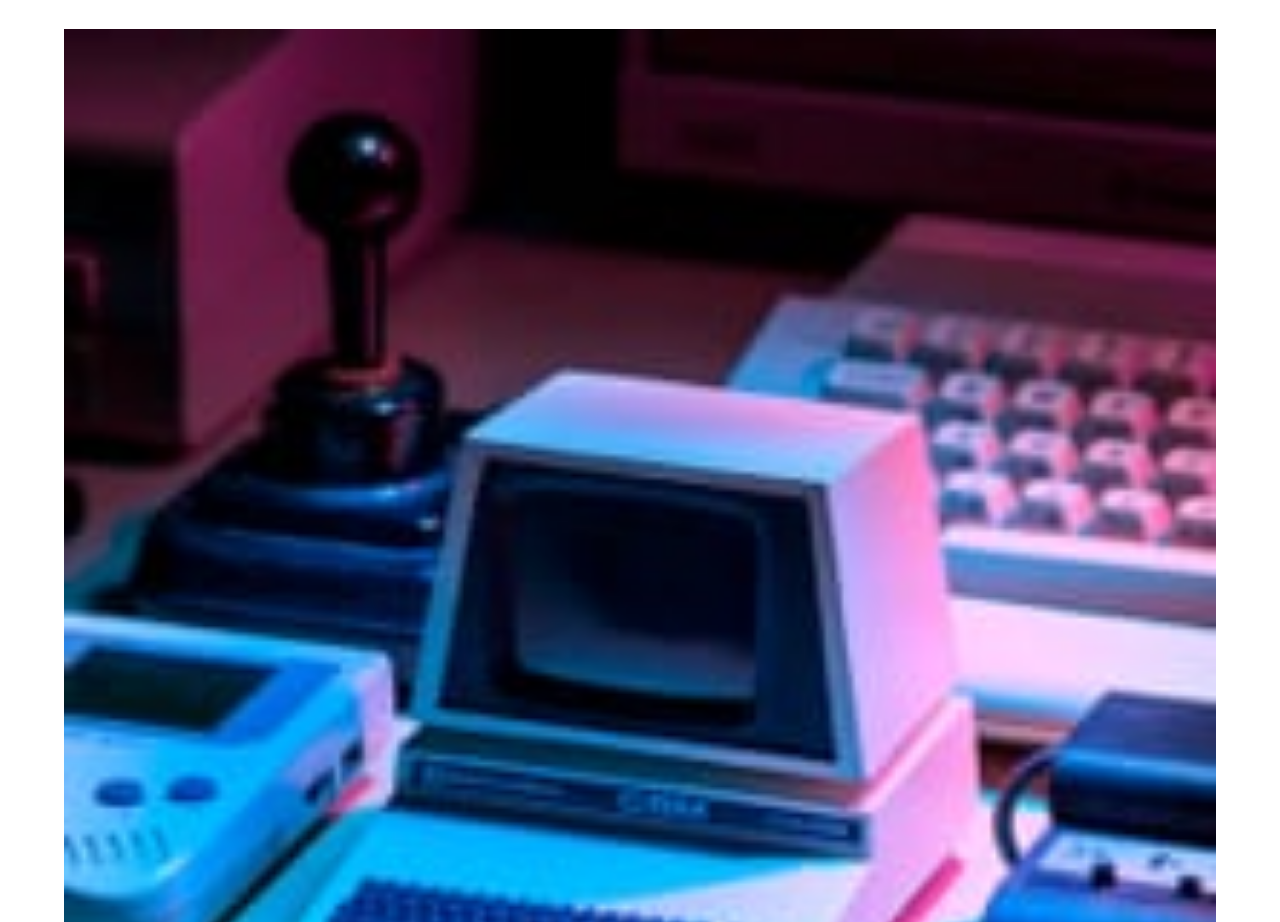
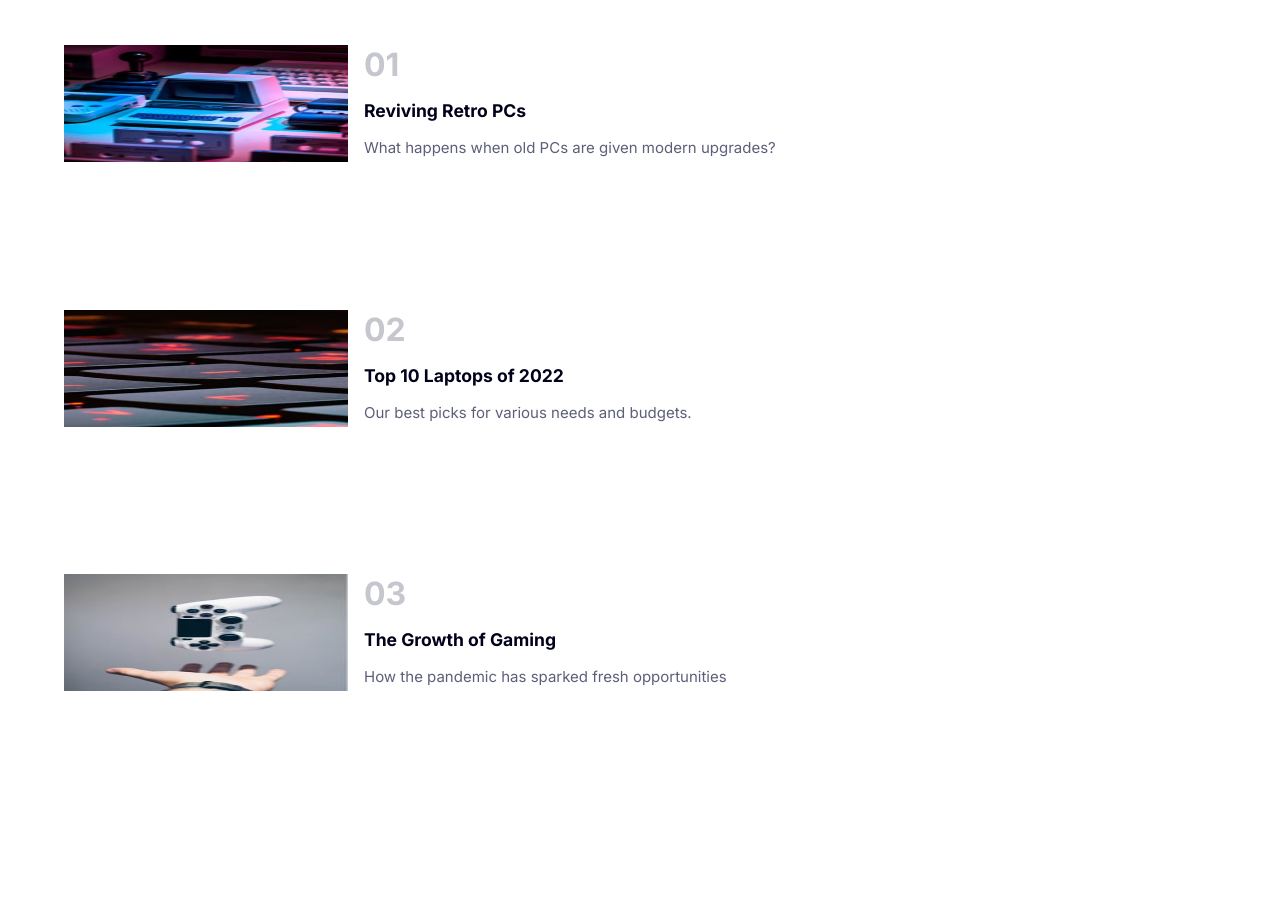
Before and after one commit to everodriguezval/tech-news-mini-project, a plain HTML site: page index.html in a window 1280 px wide. Shown: the part 1720-2642 px from the top of the page. After the commit the page ends 2559 px from the top, so only its background shows below. Drawn offline with Linux system fonts and the light colour scheme.

Commit message:
layout last article using grid

```diff
--- a/assets/styles.css
+++ b/assets/styles.css
@@ -84,3 +84,43 @@ main article section h3 {
     height: 1px;
     margin: 2rem 0;
 }
+
+.layout-article {
+    margin: 3rem 0;
+    display: grid;
+    column-gap: 1rem;
+    grid-template-columns: 1fr 3fr;
+    grid-template-rows: 0.2fr 0.2fr 0.2fr;
+}
+
+.layout-article img {
+    grid-column: 1 / 2;
+    grid-row: 1 / 4;
+}
+
+.layout-article h2 {
+    grid-column: 2 / 3;
+    grid-row: 1 / 2;
+}
+
+.layout-article h3 {
+    grid-column: 2 / 3;
+    grid-row: 2 / 3;
+}
+.layout-article p {
+    grid-column: 2 / 3;
+    grid-row: 3 / 4;
+    margin: 0;
+}
+
+/* .layout-article img {
+    height: 35%;
+    width: 30%;
+    float: left;
+    margin-right: 1.5rem;
+} */
+
+.layout-article h2 {
+    font-size: 2rem;
+    color: var(--grayish-blue)
+}
--- a/index.html
+++ b/index.html
@@ -48,19 +48,19 @@
                 <!-- </div> -->
         </article>
         <article>
-            <section>
+            <section class="layout-article">
                 <img src="./assets/images/image-retro-pcs.jpg" alt="an old/vintage computer">
                 <h2>01</h2>
                 <h3>Reviving Retro PCs</h3>
                 <p>What happens when old PCs are given modern upgrades?</p>
             </section>
-            <section>
+            <section class="layout-article">
                 <img src="./assets/images/image-top-laptops.jpg" alt="a section of a laptop keyboard">
                 <h2>02</h2>
                 <h3>Top 10 Laptops of 2022</h3>
                 <p>Our best picks for various needs and budgets.</p>
             </section>
-            <section>
+            <section class="layout-article">
                 <img src="./assets/images/image-gaming-growth.jpg" alt="a hand and a joystick">
                 <h2>03</h2>
                 <h3>The Growth of Gaming</h3>
```
